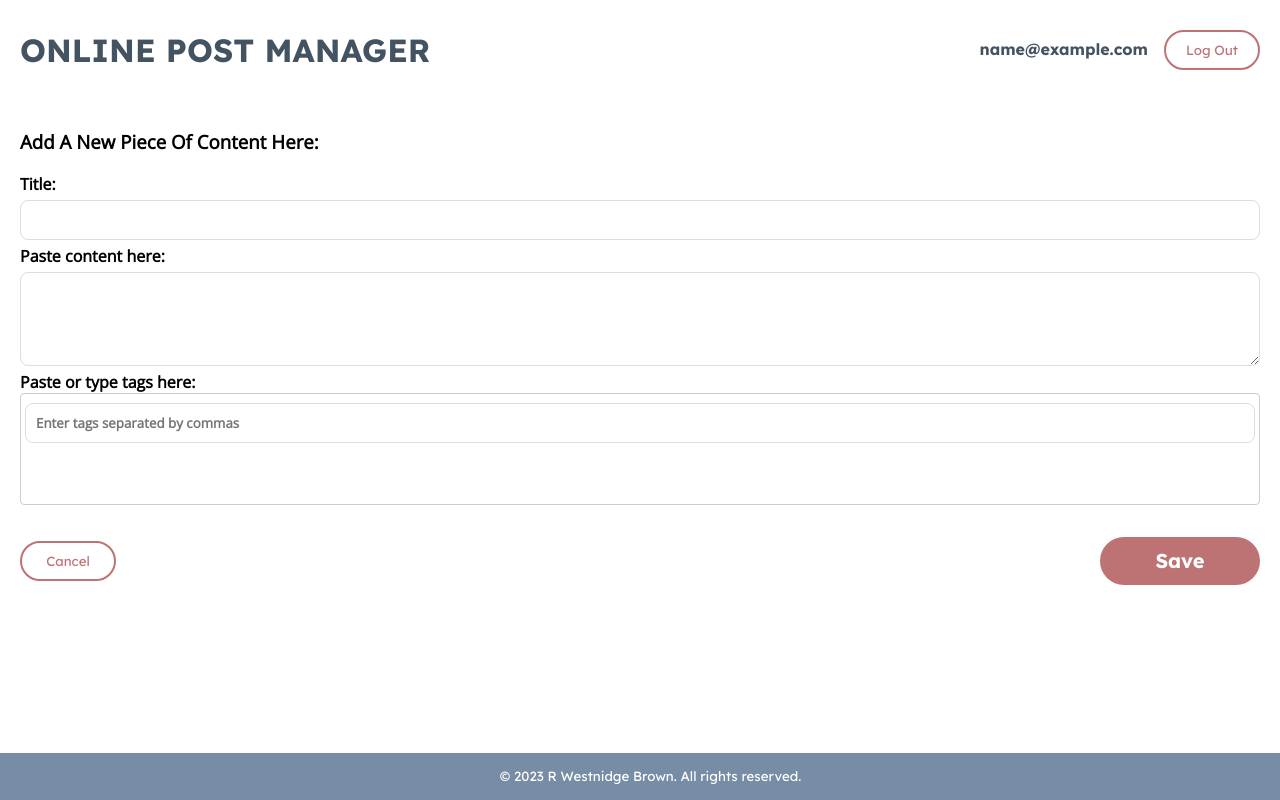
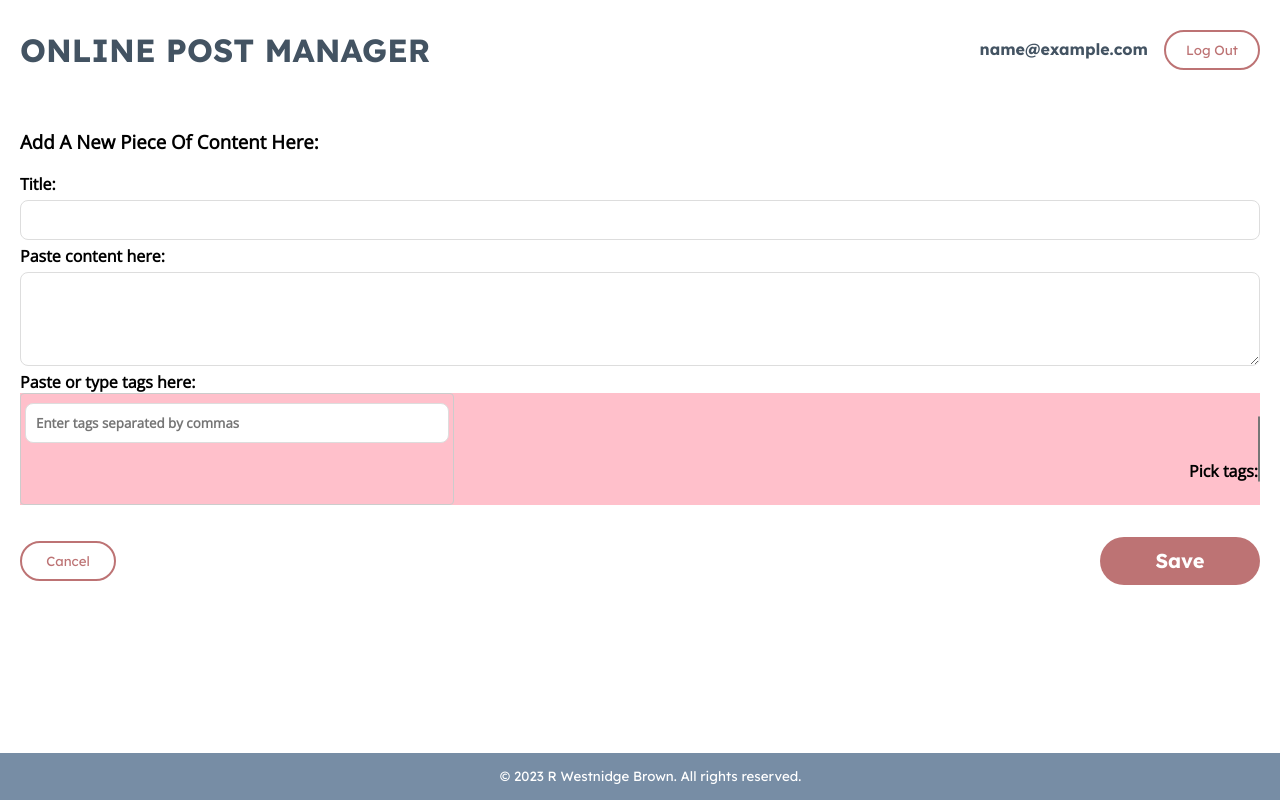
Before and after one commit to rhw-repo/mern-post-app, a React (Create React App) app in the folder frontend/: page /create_new in a window 1280 px wide. Built offline with nearby package versions, Linux system fonts and the light colour scheme; sample sign-in values are in the browser's storage.

Commit message:
WIP: select box saves selected options to DB

```diff
--- a/frontend/src/components/CreateNew.js
+++ b/frontend/src/components/CreateNew.js
@@ -10,6 +10,7 @@ import { useAuthContext } from "../hooks/useAuthContext";
 import { useNavigate } from "react-router-dom";
 import CancelButton from "./CancelButton";
 import { AllTagsContext} from "../context/AllTagsContext";
+import TempSelect from "./TempSelect";
 
 const CreateNew = () => {
     const { dispatch } = useMaterialsContext()
@@ -22,6 +23,7 @@ const CreateNew = () => {
     const [error, setError] = useState(null)
     const [emptyFields, setEmptyFields] = useState([])
     const { allTags } = useContext(AllTagsContext)
+    const [selectedDatabaseTags, setSelectedDatabaseTags] = useState([])
 
     console.log(allTags)
 
@@ -33,7 +35,7 @@ const CreateNew = () => {
             return
         }
 
-        const material = { title, body, tags }
+        const material = { title, body, tags: [...tags, ...selectedDatabaseTags]}
 
         const response = await fetch("/api/materials", {
             method: "POST",
@@ -73,6 +75,10 @@ const CreateNew = () => {
 
    console.log("All tags from DB:", {allTags})
 
+   const updateTags = (newTags) => {
+    setTags(newTags)
+  }
+
     return (
         <>
         <h6>{allTags}</h6>
@@ -95,6 +101,7 @@ const CreateNew = () => {
                 />
                 <label>Paste or type tags here:</label>
 
+<div className="tags_section_container">
                 <div className="input-tags-container">
                     {tags.map((tag, index) => (
                         <span key={index} className="tag-chip">
@@ -119,6 +126,10 @@ const CreateNew = () => {
                         )}
                     />
                 </div>
+                <div className="existing_tags_container">
+                  <TempSelect onTagsChange={setSelectedDatabaseTags} />
+                </div>
+                </div>
 
                 <div className="read_edit_create_btns">
                     <CancelButton />
--- a/frontend/src/components/TempSelect.js
+++ b/frontend/src/components/TempSelect.js
@@ -1,41 +1,31 @@
-// rubber duck excercise to make a select for all tags from db
-import { useState, useEffect } from "react";
-import { useMaterialsContext } from "../hooks/useMaterialsContext";
-import { useAuthContext } from "../hooks/useAuthContext";
+import { useContext, useState } from "react";
+import { AllTagsContext } from "../context/AllTagsContext";
 
+// TempSelect.js
+function TempSelect({ onTagsChange }) {
+    const { allTags } = useContext(AllTagsContext)
+    const [selectedTags, setSelectedTags] = useState([])
 
-const TempSelect = () => {
+    const handleChange = (e) => {
+        const selectedOptions = Array.from(e.target.selectedOptions, (option) => option.value);
+        setSelectedTags(selectedOptions)
+        if (onTagsChange) {
+            onTagsChange(selectedOptions)
+        }
+    }
 
-  const { materials, dispatch } = useMaterialsContext()
-  const { user } = useAuthContext()
-
-    const [existingTags, setExistingTags] = useState([])
-
-    useEffect(() => {
-        fetchTags();
-    }, [])
-
-    const fetchTags = async () => {
-        try {
-          const response = await fetch('/api/materials/tags')
-          if (response.ok) {
-            const fetchedTags = await response.json()
-            console.log('Fetched tags:', fetchedTags)
-            setExistingTags(fetchedTags)
-          } else {
-            throw new Error('Error fetching tags')
-          }
-        } catch (error) {
-          console.error(error);
-        }
-      }
-
-return (
-  <>
-  <h1>Dummy text</h1>
-    <h1>{existingTags}</h1>
-    </>
-)
+    return (
+        <label>
+            Pick tags:
+            <select multiple={true} value={selectedTags} onChange={handleChange}>
+                {allTags.map((tag, index) => (
+                    <option key={index} value={tag}>
+                        {tag}
+                    </option>
+                ))}
+            </select>
+        </label>
+    )
 }
 
-export default TempSelect;
+export default TempSelect
--- a/frontend/src/context/AllTagsContext.js
+++ b/frontend/src/context/AllTagsContext.js
@@ -1,4 +1,4 @@
-import React, { createContext, useState } from "react"
+import { createContext, useState } from "react"
 
 const AllTagsContext = createContext()
 
--- a/frontend/src/index.css
+++ b/frontend/src/index.css
@@ -274,6 +274,13 @@ inappropriate for user's filtering needs*/
   /*font-weight: 800;*/
  }
 
+ .tags_section_container {
+  display: flex;
+  justify-content: space-between;
+  align-items: center;
+  background-color: pink;
+ }
+
  .input-tags-container {
   display: flex;
   flex-wrap: wrap;
```
